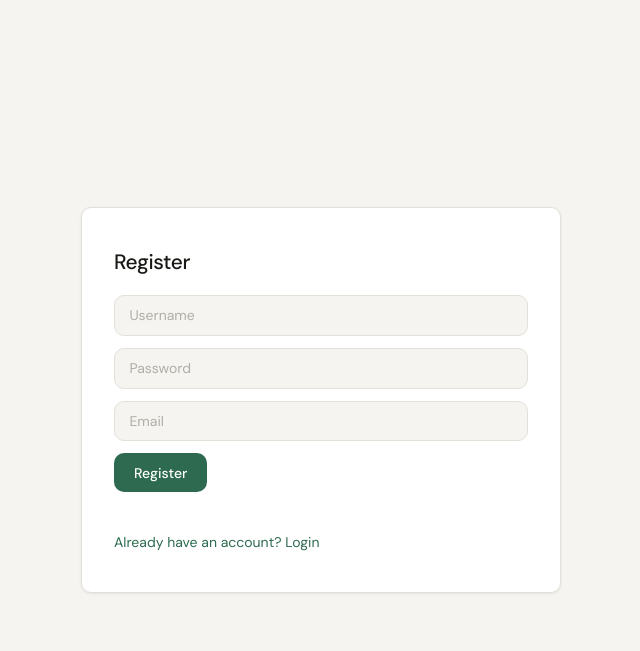
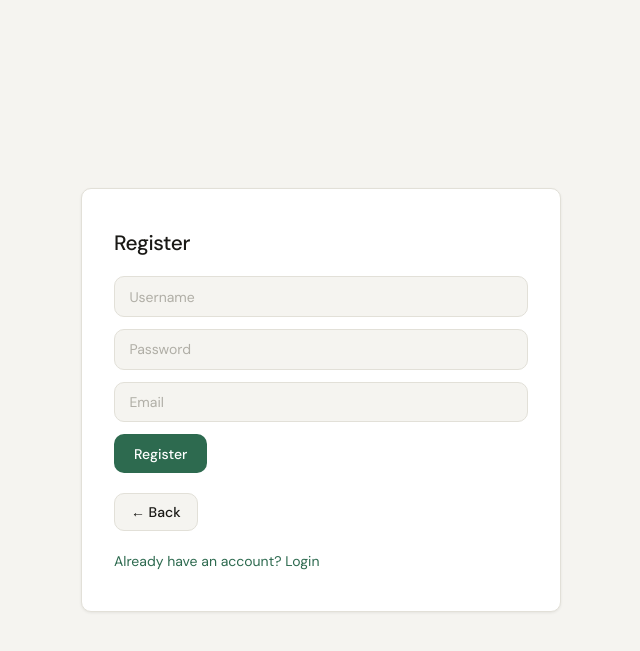
Before and after one commit to deeishere/-Secure-Web-Application-, a Flask app: page /register in a window 1280 px wide. Shown: the top 651 px of the page, without its empty margins (319-959 px from the left). Run offline with Flask 3, Linux system fonts and the light colour scheme.

Commit message:
Update register.html

```diff
--- a/templates/register.html
+++ b/templates/register.html
@@ -1,24 +1,38 @@
 <!DOCTYPE html>
 <html>
+
 <head>
     <title>Register</title>
     <link rel="stylesheet" href="{{ url_for('static', filename='css/style.css') }}">
 </head>
+
 <body>
+
     <div class="page">
+
         <h2>Register</h2>
+
+        {% if error_message %}
+        <div class="error-message">{{ error_message }}</div>
+        {% endif %}
 
         <form method="POST">
             <input type="text" name="username" placeholder="Username" required>
             <input type="password" name="password" placeholder="Password" required>
-        <!-- Email field added — encrypted with Fernet before saving to DB (Encryption Part 3) -->
             <input type="email" name="email" placeholder="Email" required>
+
             <button type="submit">Register</button>
         </form>
+        <div class="back-link">
+            <a href="{{ url_for('home') }}">← Back</a>
+        </div>
 
         <br>
+
         <a href="/login">Already have an account? Login</a>
+
     </div>
 
 </body>
+
 </html>
```
Lines whose indentation alone changed are shown as unchanged.
